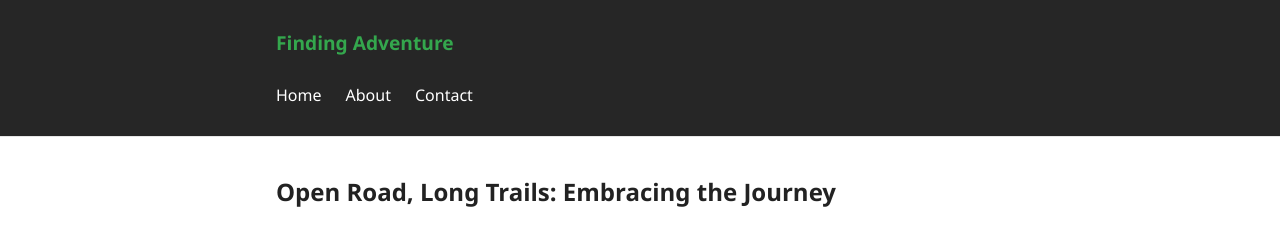
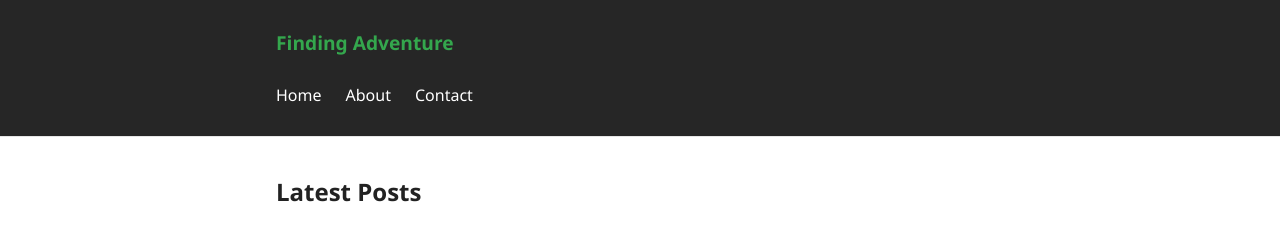
Before and after one commit to Jacob-Roginski/mi349_blog, a plain HTML site: page index.html in a window 1280 px wide. Shown: the top 229 px of the page. Drawn offline with Linux system fonts and the light colour scheme.

Commit message:
Update index.html

```diff
--- a/index.html
+++ b/index.html
@@ -152,6 +152,7 @@
 
     <main class="container">
       <section class="posts">
+        <h2>Latest Posts</h2>
         <article class="post">
           <header>
             <h2>Open Road, Long Trails: Embracing the Journey</h2>
```
